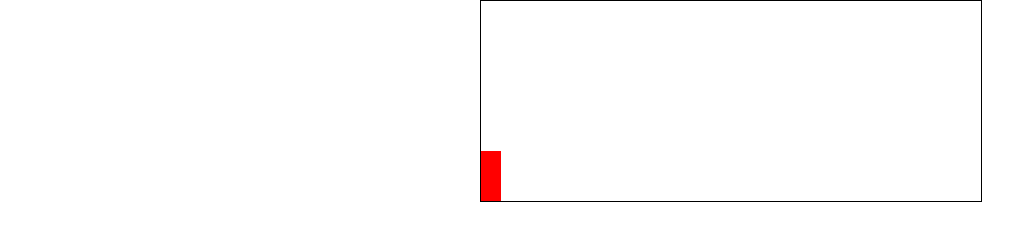
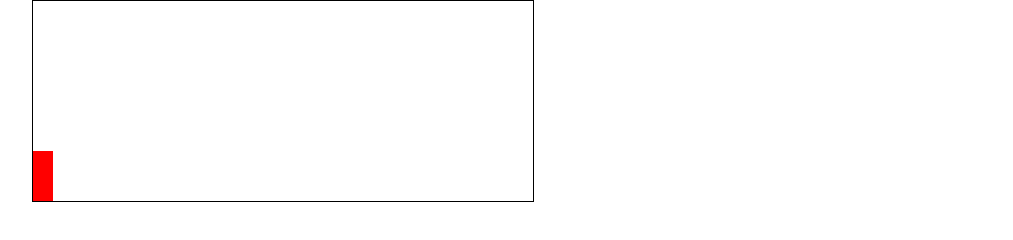
Before and after one commit to anatkebuchava/Jumpinggame, a plain HTML site: page index.html in a window 1280 px wide. Shown: the whole page, without its empty margins (160-1173 px from the left). Drawn offline with Linux system fonts and the light colour scheme.

Commit message:
Update styles.css

```diff
--- a/css/styles.css
+++ b/css/styles.css
@@ -7,8 +7,8 @@
     width: 500px;
     height: 200px;
     border: 1px solid black;
-    position: relative;
-    left: 50%;
+    position: absolute;
+    left: 15%;
 }
 
 #character{
@@ -36,7 +36,7 @@
     position: relative;
     top: 130px;
     left: 480px;
-    animation: block 1s infinite;
+    animation: block 1.1s infinite;
 }
 
 @keyframes block{
```
